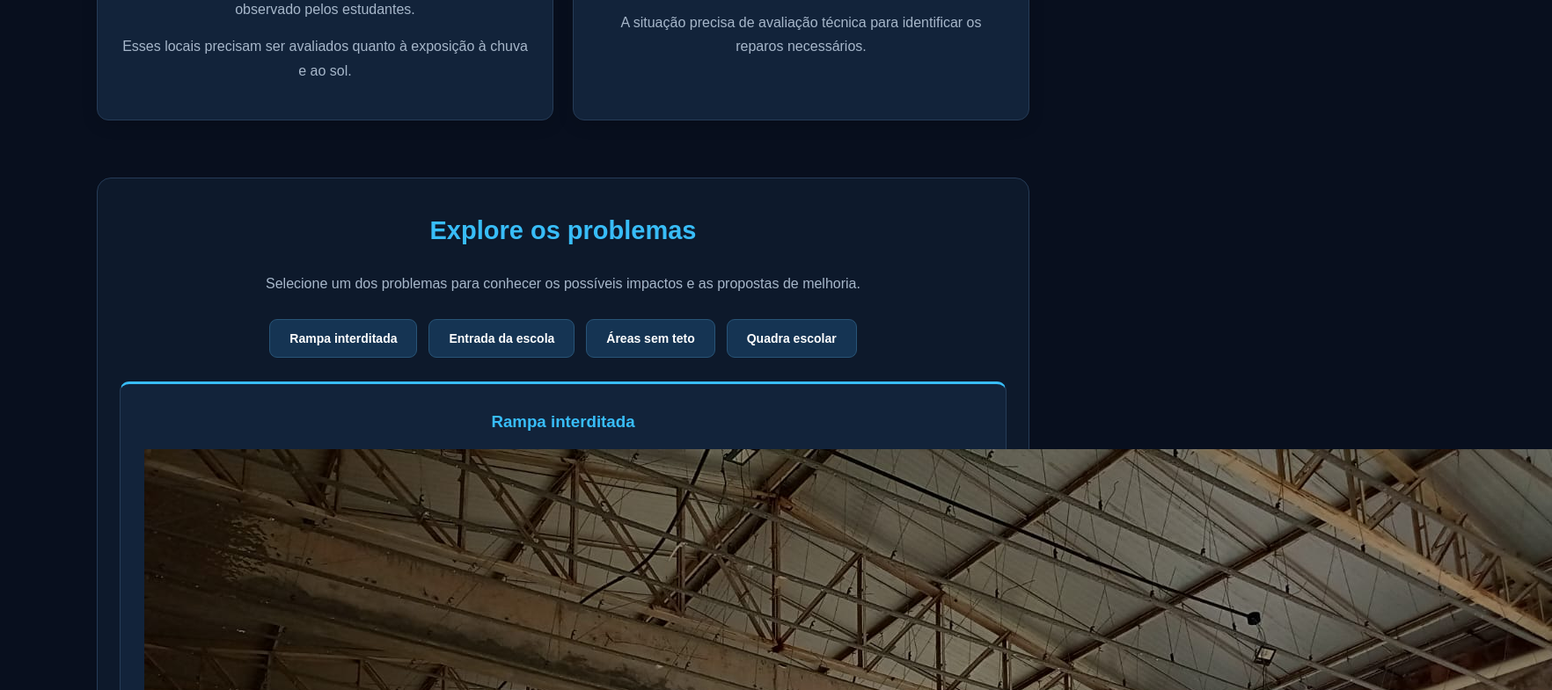
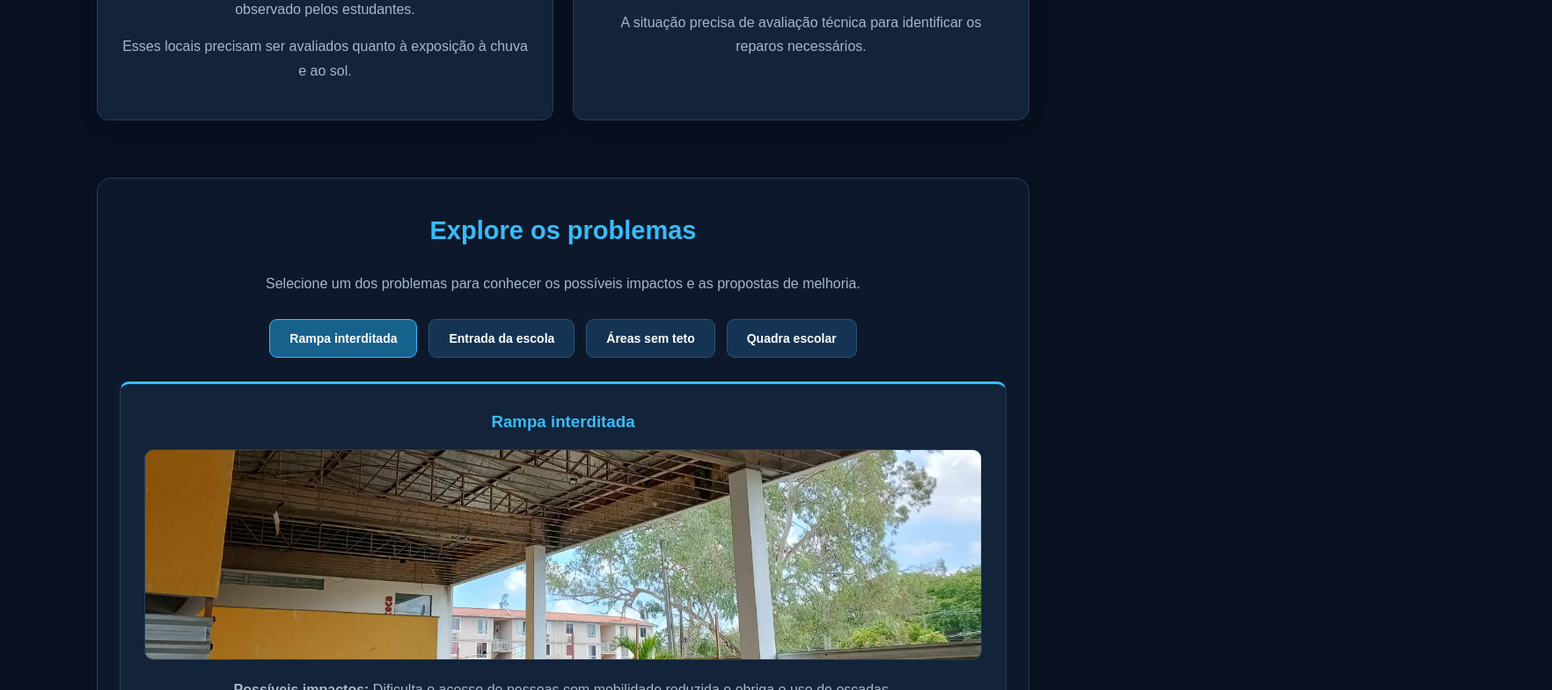
Before and after one commit to arthrsemu/escola-em-foco, a plain HTML site: page index.html in a window 1280 px wide. Both pictures are taken after a click on the button "Rampa interditada". Shown: the part 1163-1948 px from the top of the page at 88% size, 1764 px wide, since content can reach past the window. Drawn offline with Linux system fonts and the light colour scheme.

Commit message:
Add grid layout and styles for galeria-problema

```diff
--- a/style.css
+++ b/style.css
@@ -440,3 +440,26 @@ footer p {
         object-fit: cover;
     }
 }
+.galeria-problema {
+    display: grid;
+    grid-template-columns: repeat(auto-fit, minmax(240px, 1fr));
+    gap: 12px;
+    margin: 15px 0 20px;
+}
+
+.galeria-problema img {
+    width: 100%;
+    height: 240px;
+    object-fit: cover;
+    border-radius: 10px;
+    border: 1px solid var(--borda);
+}
+
+#detalhes-problema p {
+    margin-bottom: 12px;
+}
+
+.botoes-problemas button.ativo {
+    background-color: #17618d;
+    border-color: var(--azul);
+}
```
